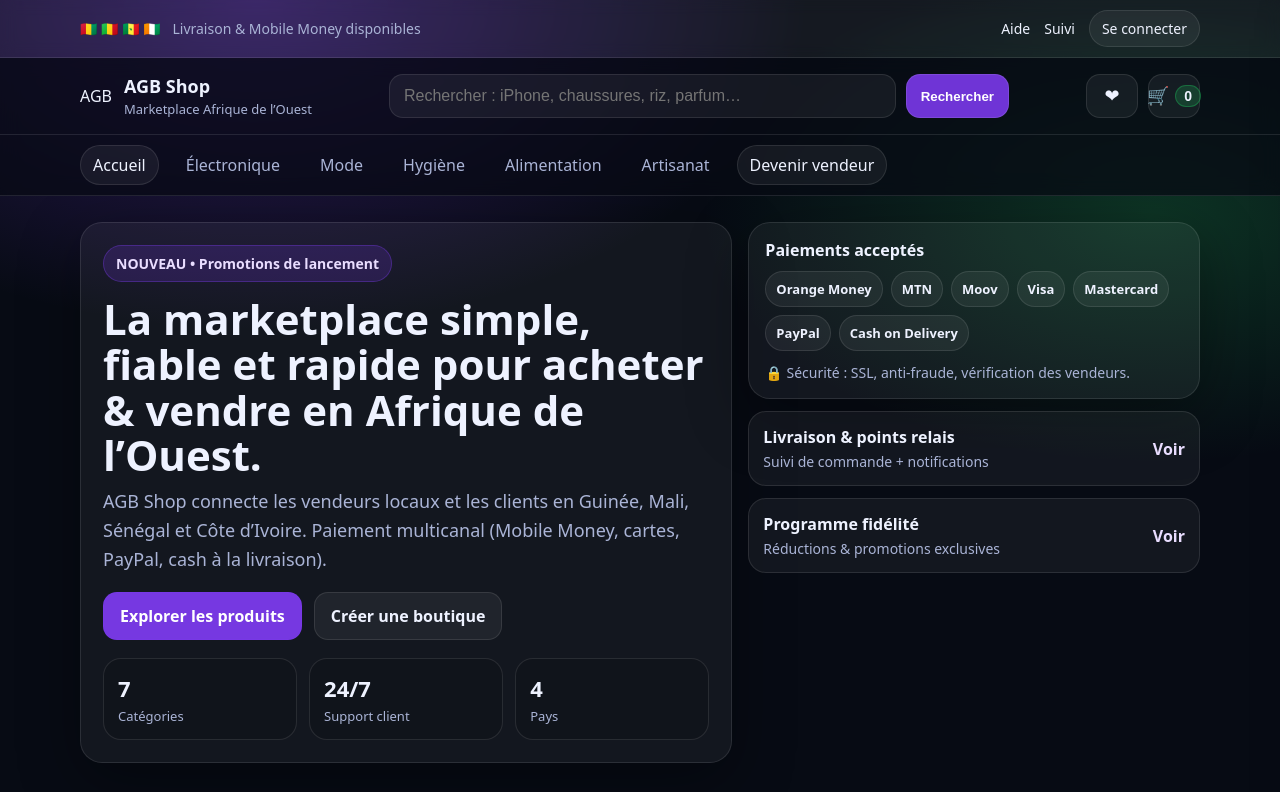
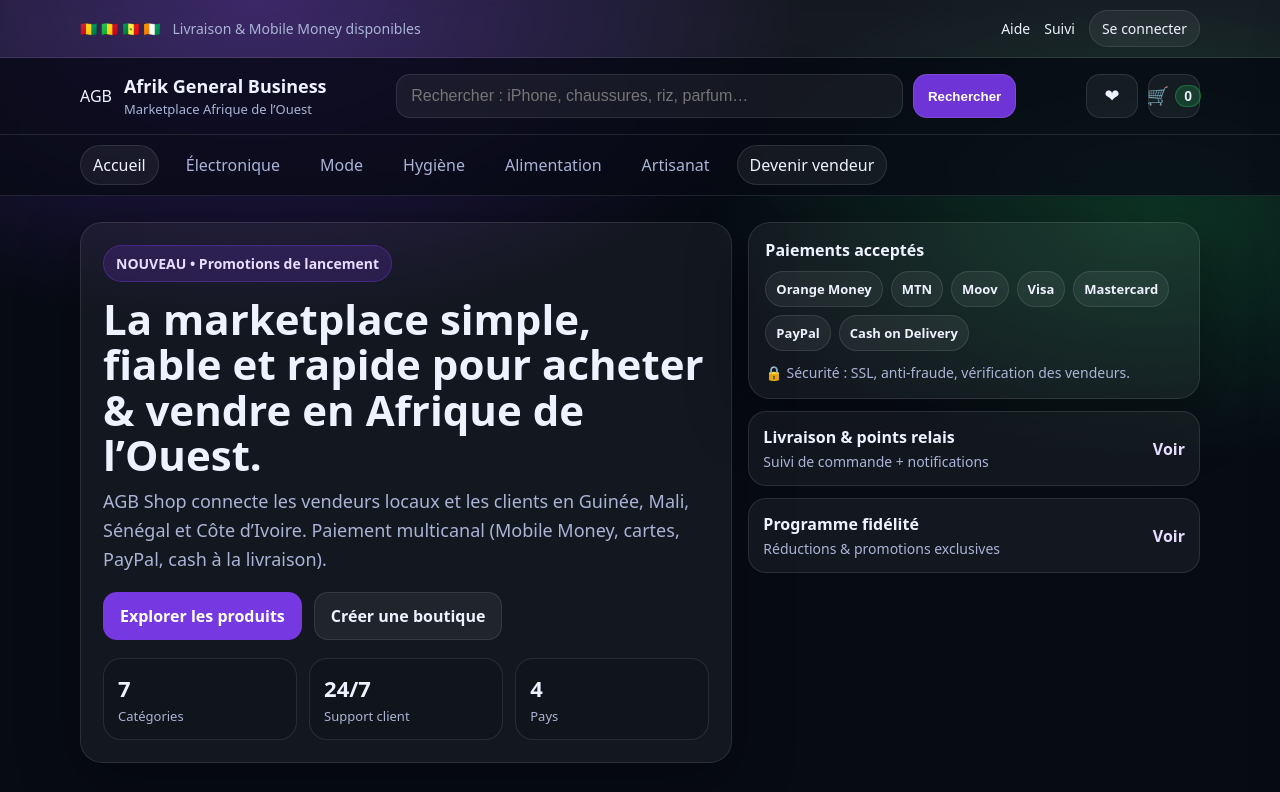
Before and after one commit to baldealphamadou89-bot/AGB-Shop, a plain HTML site: page index.html in a window 1280 px wide. Shown: the top 792 px of the page. Drawn offline with Linux system fonts and the light colour scheme.

Commit message:
index.html

```diff
--- a/index.html
+++ b/index.html
@@ -3,7 +3,7 @@
 <head>
   <meta charset="UTF-8" />
   <meta name="viewport" content="width=device-width, initial-scale=1.0" />
-  <title>AGB Shop — Marketplace</title>
+  <title>Afrik General Business — Marketplace</title>
   <link rel="stylesheet" href="style.css" />
 </head>
 
@@ -28,7 +28,7 @@
       <div class="brand">
         <div class="logo">AGB</div>
         <div>
-          <div class="brand-name">AGB Shop</div>
+          <div class="brand-name">Afrik General Business</div>
           <div class="brand-sub">Marketplace Afrique de l’Ouest</div>
         </div>
       </div>
```
